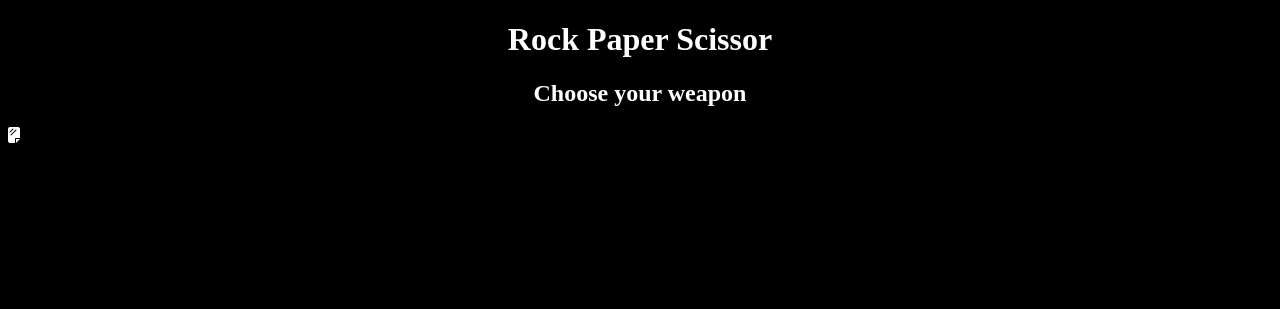
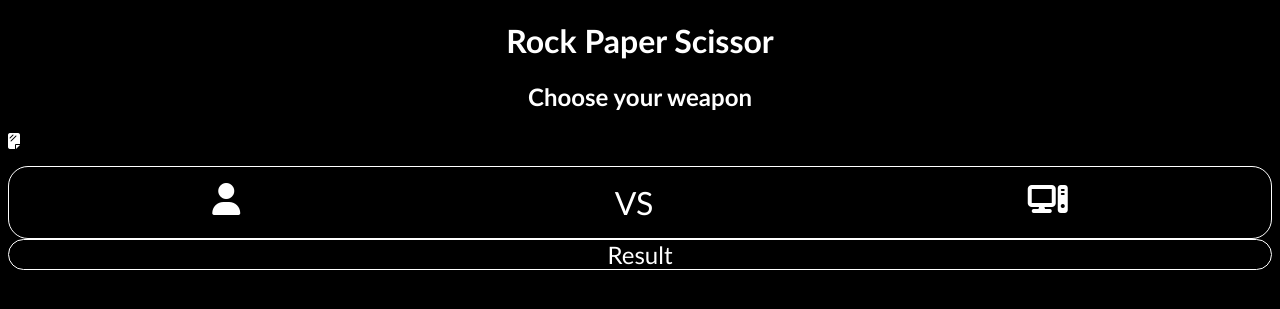
Before and after one commit to Morphyn95/RockPaperScissor, a PHP site: page / in a window 1280 px wide. Shown: the top 309 px of the page. Run offline with PHP 8.4, Linux system fonts and the light colour scheme; some libraries are stand-ins or nearby versions.

Commit message:
Add result array.

```diff
--- a/index.html
+++ b/index.html
@@ -16,6 +16,10 @@
     </p>
 </header>
 <body>
+    <div class="versus">
+        <i class="fa-solid fa-user"></i> VS <i class="fa-solid fa-computer"></i>
+    </div>
+    <div class="result">Result</div>
     <script src="app.js"></script>
 </body>
 </html>
--- a/style.css
+++ b/style.css
@@ -1,12 +1,34 @@
 body {
     background-color: black;
+    color: white;
+    font-family: 'Trebuchet MS';
 }
 
 h1, h2 {
-    color: white;
     text-align: center;
 }
 
 p {
     color: white;
 }
+
+p i {
+    cursor: pointer;
+}
+
+.versus {
+    border: 1px solid white;
+    padding: 2vh;
+    border-radius: 20px;
+    display: flex;
+    justify-content: space-around;
+    font-size: 2em;
+}
+
+.result {
+    border: 1px solid white;
+    border-radius: 20px;
+    display: flex;
+    justify-content: space-around;
+    font-size: 1.5em;
+}
```
